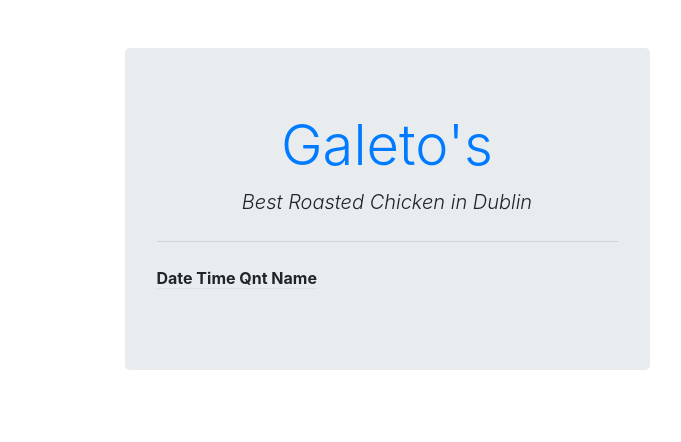
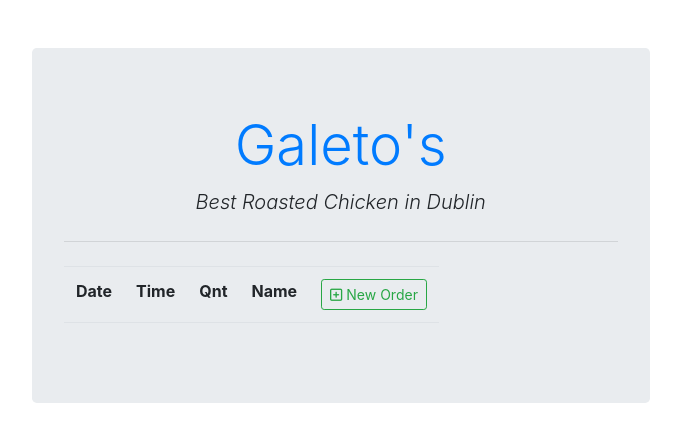
Before and after one commit to Cesargarciajr/Galetos-OrderApp-pp4, a Django app: page /orderslist/ in a window 1280 px wide. Shown: the top 442 px of the page, without its empty margins (253-934 px from the left). Run offline with Django 3.2, Linux system fonts and the light colour scheme; data that the repository does not hold is empty.

Commit message:
update and delete CRUD operations working implemented

```diff
--- a/orderapp/models.py
+++ b/orderapp/models.py
@@ -11,12 +11,12 @@ class NewOrderModel(models.Model):
     first_name = models.CharField(max_length=200, unique=False)
     last_name = models.CharField(max_length=200, unique=False)
     phone_number = models.CharField(max_length=200, unique=False)
-    email = models.CharField(max_length=200, unique=True)
+    email = models.CharField(max_length=200, unique=False)
     quantity = models.IntegerField(unique=False)
 
     # Order dates
-    date = models.DateField()
-    time = models.Field()
+    date = models.DateField(auto_now=False, auto_now_add=False)
+    time = models.TimeField(auto_now=False, auto_now_add=False)
     updated_on = models.DateTimeField(auto_now=True)
     created_on = models.DateTimeField(auto_now_add=True)
     status = models.IntegerField(choices=STATUS, default=0)
--- a/orderapp/urls.py
+++ b/orderapp/urls.py
@@ -4,6 +4,8 @@ from . import views
 urlpatterns = [
     path('', views.home, name="home"),
     path('neworder/', views.new_order, name="neworder"),
+    path('<int:id>/', views.new_order, name='orderupdate'),
+    path('delete/<int:id>/', views.delete_order, name='deleteorder'),
     path('orderslist/', views.orders_list, name="orderslist"),
     path('contact/', views.contact, name="contact"),
     path('about/', views.about, name="about"),
--- a/orderapp/views.py
+++ b/orderapp/views.py
@@ -3,19 +3,25 @@ from .forms import NewOrderForm, ContactForm
 from .models import NewOrderModel
 
 # Rendering home page
-
-
 def home(request):
     return render(request, 'index.html')
 
 
 # Rendering New order page
-def new_order(request):
+def new_order(request, id=0):
     if request.method == "GET":
-        form = NewOrderForm()
+        if id == 0:
+            form = NewOrderForm()
+        else:
+            order = NewOrderModel.objects.get(pk=id)
+            form = NewOrderForm(instance=order)
         return render(request, 'new_order.html', {'form': form})
     else:
-        form = NewOrderForm(request.POST)
+        if id == 0:
+            form = NewOrderForm(request.POST)
+        else:
+            order = NewOrderModel.objects.get(pk=id)
+            form = NewOrderForm(request.POST,instance=order)
         if form.is_valid():
             order = form.save(commit=False)
             order.author = request.user
@@ -26,9 +32,15 @@ def new_order(request):
 
 # Rendering Order List page
 def orders_list(request):
-    context = {'orders_list': NewOrderModel.objects.all()}
+    context = {'orders_list':NewOrderModel.objects.all()}
     return render(request, 'orders_list.html', context)
 
+
+# Delete Order
+def delete_order(request, id):
+    order = NewOrderModel.objects.get(pk=id)
+    order.delete()
+    return redirect('/orderslist/')
 
 # Rendering Contact us page
 def contact(request):
--- a/templates/base.html
+++ b/templates/base.html
@@ -16,7 +16,7 @@
 </head>
 <body>
     <div class="container">
-        <div class="col-md-6 offset-md-3 mt-5">
+        <div class="col-md-7 offset-md-2 mt-5">
             <div class="jumbotron">
                 <a href="{% url 'home' %}"><h1 class="display-4 text-center">Galeto's</h1></a>
                 <p class="lead font-italic text-center">Best Roasted Chicken in Dublin</p>
@@ -28,7 +28,7 @@
                         Home </div>
                 <a href="{% url 'orderslist'  %}">
                     <div class="col m-1 mx-auto btn btn-info">
-                        <i class="fa-solid fa-cart-shopping" style="color: #ffffff;"></i>
+                        <i class="fa-solid fa-list" style="color: #ffffff;"></i>
                         Your Orders</div>
                 <a href="{% url 'account_logout'  %}">
                     <div class="col m-1 mx-auto btn btn-danger">
--- a/templates/new_order.html
+++ b/templates/new_order.html
@@ -2,7 +2,7 @@
 <form action="" method="POST" autocomplete="off">
   {% csrf_token %}
   <div class="row">
-    <h3 class="col-md-12 text-center">New Order</h3>
+    <h3 class="col-md-12 text-center">Order Details</h3>
     <br />
     <div class="col-md-6">{{ form.first_name|as_crispy_field }}</div>
     <div class="col-md-6">{{ form.last_name|as_crispy_field }}</div>
--- a/templates/orders_list.html
+++ b/templates/orders_list.html
@@ -1,28 +1,41 @@
 {% extends "base.html" %}
 
 {% block content %}
-<div class="row">
-    <div class="col md-12">
-        <div class="table table-boderless">
-            <thread class="border-bottom font-weight-bold">
+        <table class="table table-boderless table-responsive">
+            <thead class="border-bottom font-weight-bold">
                 <tr>
                     <td>Date</td>
                     <td>Time</td>
                     <td>Qnt</td>
                     <td>Name</td>
+                    <td>
+                        <a href="{% url 'neworder' %}" class="btn btn-sm btn-outline-success">
+                            <i class="fa-regular fa-square-plus"></i> New Order
+                        </a>
+                    </td>
                 </tr>
-            </thread>
+            </thead>
             <tbody>
-                {% for order in order_list %}
+                {% for order in orders_list %}
                     <tr>
                         <td>{{ order.date }}</td>
                         <td>{{ order.time }}</td>
                         <td>{{ order.quantity }}</td>
-                        <td>{{ order.first_name }}</td>
+                        <td>{{ order.first_name }} {{ order.last_name }}</td>
+                        <td>
+                            <a href="{% url 'orderupdate' order.id %}" class="btn text-secondary px0">
+                                <i class="far fa-edit fa-lg"></i>
+                            </a>
+                            <form action="{% url 'deleteorder' order.id %}" method="POST" class="d-inline">
+                                {% csrf_token %}
+                                <button type="submit" class="btn">
+                                    <i class="far fa trash-alt fa-lg text-danger float-right"></i>
+                                    <i class="fa-solid fa-trash-can fa-lg text-danger float-right"></i>
+                                </button>
+                            </form>
+                        </td>
                     </tr>
                 {% endfor %}
             </tbody>
-        </div>
-    </div>
-</div>
+        </table>
 {% endblock content %}
```
Also changed, not shown: orderapp/migrations/0001_initial.py, orderapp/migrations/0002_alter_newordermodel_email.py.
